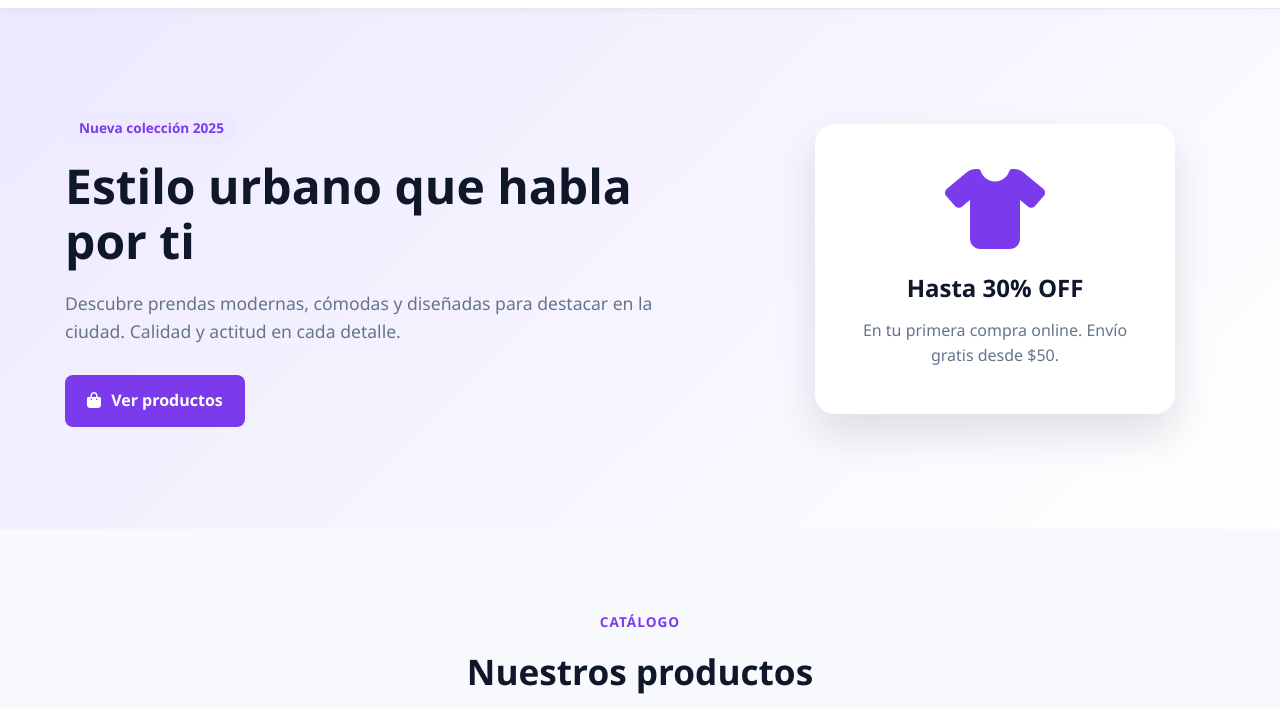
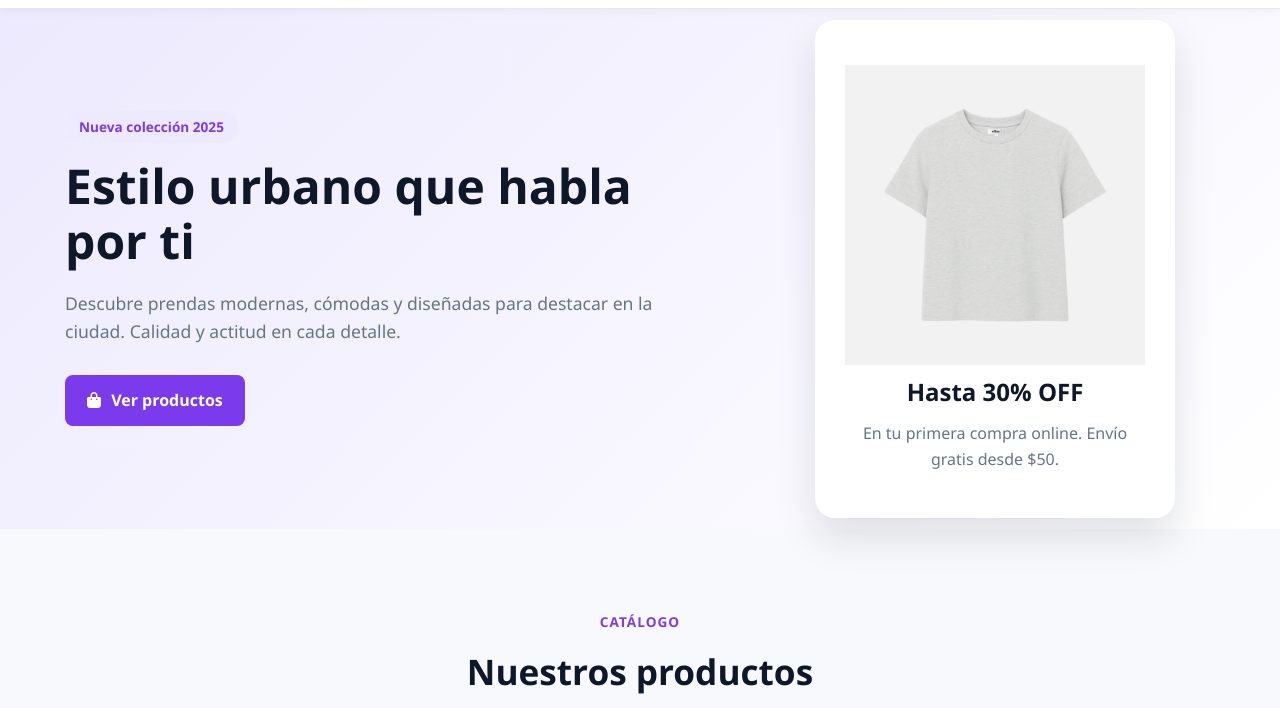
Before and after one commit to chavasuazoe/urbanstyle, a plain HTML site: page index.html in a window 1280 px wide. Shown: the part 67-775 px from the top of the page. Drawn offline with Linux system fonts and the light colour scheme.

Commit message:
Update index.html

```diff
--- a/index.html
+++ b/index.html
@@ -48,7 +48,7 @@
                 </div>
                 <div class="hero-imagen">
                     <div class="tarjeta-destacada">
-                        <i class="fa-solid fa-shirt icono-grande"></i>
+                        <img src="img/product.png">
                         <h3>Hasta 30% OFF</h3>
                         <p>En tu primera compra online. Envío gratis desde $50.</p>
                     </div>
```
